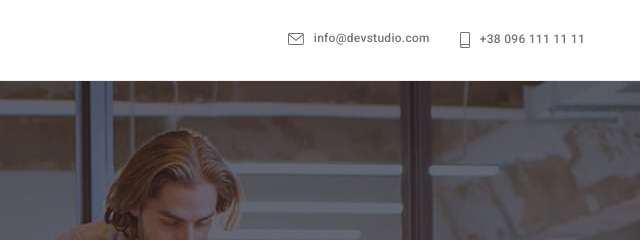
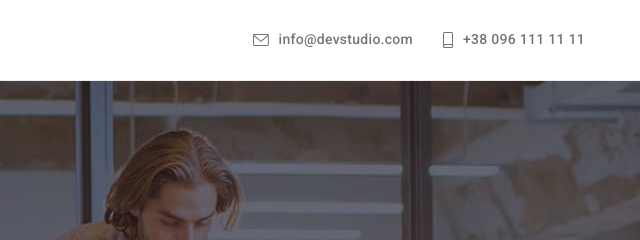
Before and after one commit to SalenkoDmytro/goit-markup-hw-08, a plain HTML site: page index.html in a window 1280 px wide. Shown: the top 240 px of the page, 640-1280 px from the left. Drawn offline with nearby package versions, Linux system fonts and the light colour scheme.

Commit message:
подправлено позиционирование

```diff
--- a/sass/components/common/_contacts.scss
+++ b/sass/components/common/_contacts.scss
@@ -58,6 +58,10 @@
       color: $accent-color;
     }
   }
+  @include mq(desc) {
+    font-size: 14px;
+    line-height: 1.14;
+  }
 }
 
 .contacts__icon {
```
Also changed, not shown: css/main.css, css/main.min.css, 2 other files.
